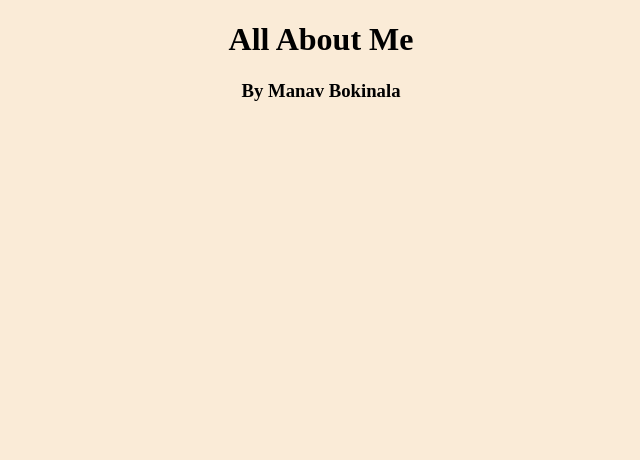
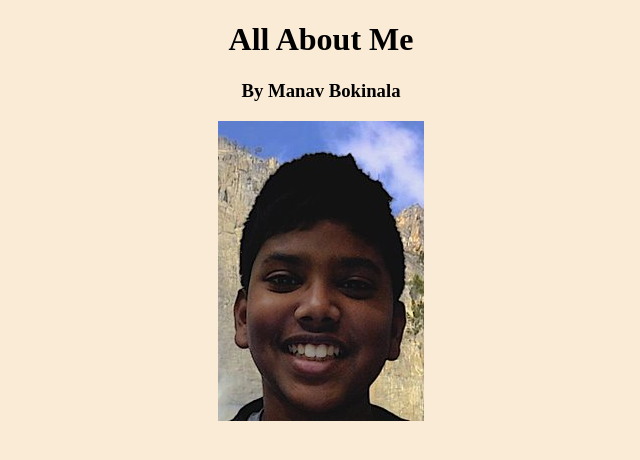
Before and after one commit to mbokinala/html-workshop-files, a plain HTML site: page All About Me/index.html in a window 1280 px wide. Shown: the whole page, without its empty margins (319-959 px from the left). Drawn offline with Linux system fonts and the light colour scheme.

Commit message:
Added Image

```diff
--- a/All About Me/index.css
+++ b/All About Me/index.css
@@ -1,10 +1,3 @@
-
-body {
-    background-color: aqua
-}
-
-
-
 body {
     background-color: antiquewhite
 }
--- a/All About Me/index.html
+++ b/All About Me/index.html
@@ -10,6 +10,7 @@
         <center>
             <h1>All About Me</h1>
             <h3>By Manav Bokinala</h3>
+            <img src="img/me.jpg" alt="me"/>
         </center>
     </body>
 </html>
```
Also changed, not shown: All About Me/img/me.jpg (added).
